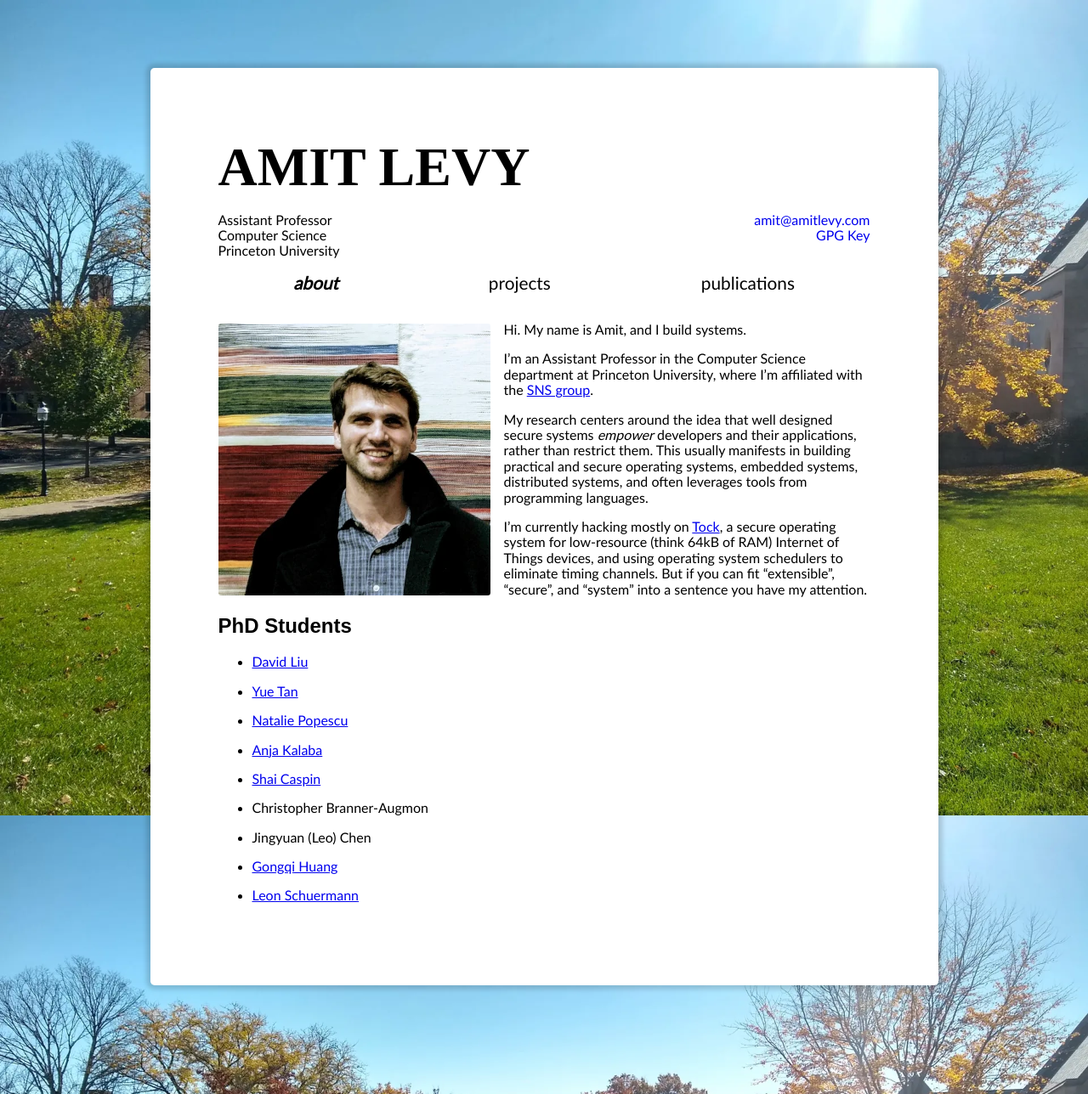
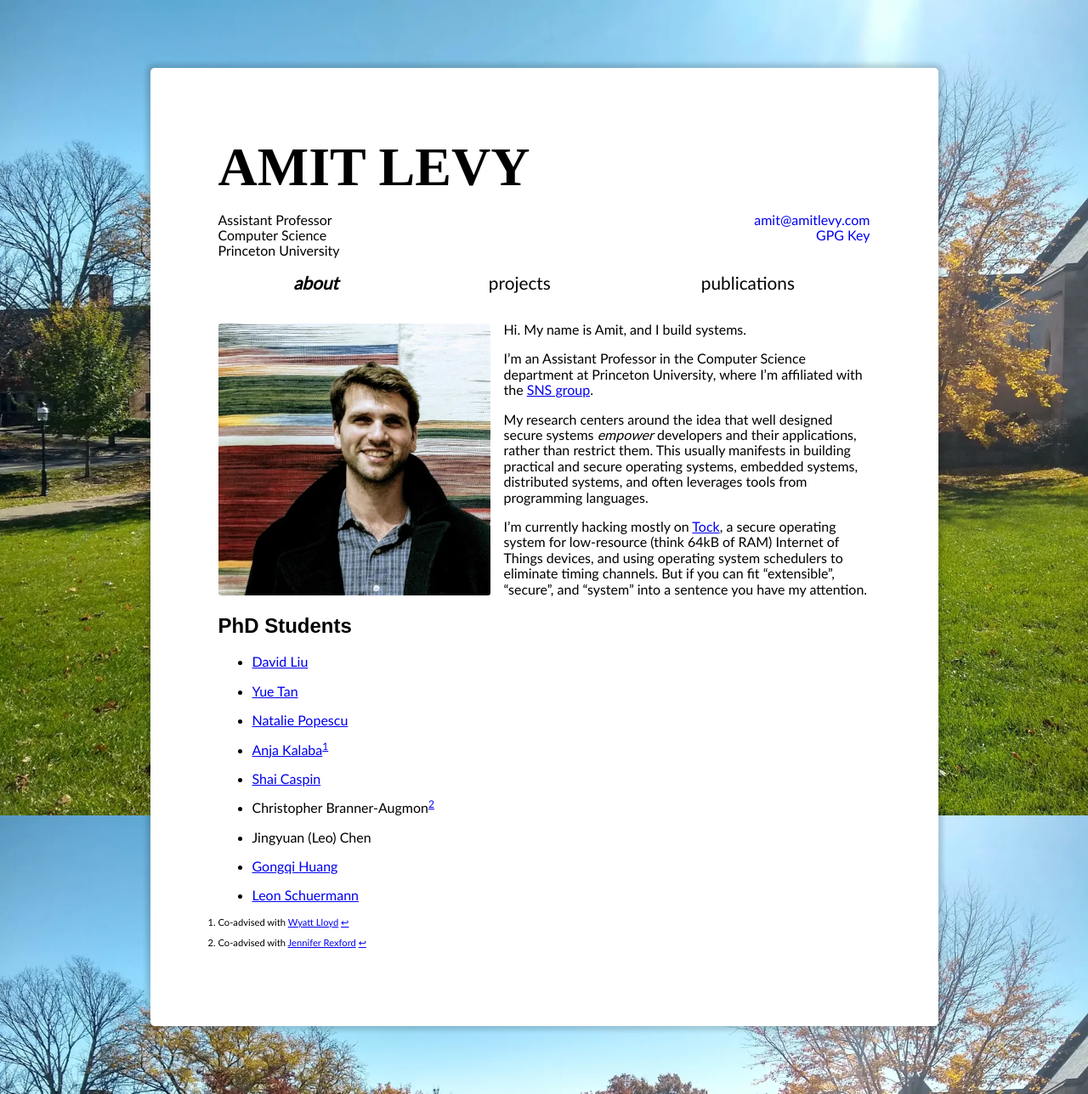
Before and after one commit to alevy/www, a Jekyll site: the page built from index.md, in a window 1280 px wide. Shown: the whole page at 85% size. Built offline with Jekyll 4.4.1, drawn with Linux system fonts in a browser that asks for light colours; some web fonts are replaced.

Commit message:
co-advised

```diff
--- a/index.md
+++ b/index.md
@@ -33,14 +33,17 @@ attention.
 
   * [Natalie Popescu](https://www.cs.princeton.edu/~npopescu/)
 
-  * [Anja Kalaba](https://www.cs.princeton.edu/~akalaba/)
+  * [Anja Kalaba](https://www.cs.princeton.edu/~akalaba/)[^wyatt]
 
   * [Shai Caspin](https://www.cs.princeton.edu/~sc4479/)
 
-  * Christopher Branner-Augmon
+  * Christopher Branner-Augmon[^jrex]
 
   * Jingyuan (Leo) Chen
 
   * [Gongqi Huang](https://gongqihuang.com/)
 
   * [Leon Schuermann](https://leon.schuermann.io)
+
+[^wyatt]: Co-advised with [Wyatt Lloyd](https://www.cs.princeton.edu/~wlloyd/)
+[^jrex]: Co-advised with [Jennifer Rexford](https://www.cs.princeton.edu/~jrex/)
```
